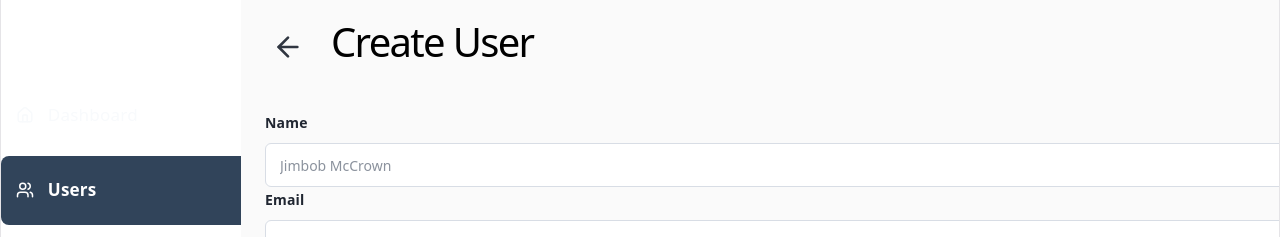
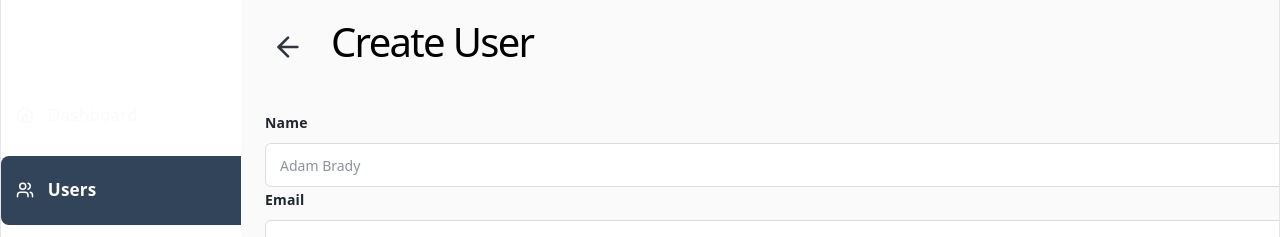
Before and after one commit to KevinMongiello/SunroofCo, a React (Vite) app in the folder sunroof-web/: page /users/new in a window 1280 px wide. Shown: the top 237 px of the page. Built offline with nearby package versions, Linux system fonts and the light colour scheme.

Commit message:
Minor polish

```diff
--- a/sunroof-web/src/components/ChatBox/ChatBoxContainer.tsx
+++ b/sunroof-web/src/components/ChatBox/ChatBoxContainer.tsx
@@ -8,7 +8,7 @@ const defaultMsg = {
   id: "123",
   role: ChatBoxMessageRoles.NOTIFICATION,
   content:
-    'Hi there, what can I help you with? You can say something like "Which projects are we working on next week?" or "Which recent project has had the highest margins?"',
+    'Hi there, what can I help you with? You can say something like "Which projects are currently active?" or "Summarize the next 3 upcoming scheduled tickets"',
 };
 
 export const ChatBoxContainer = () => {
--- a/sunroof-web/src/components/Users/UserForm.tsx
+++ b/sunroof-web/src/components/Users/UserForm.tsx
@@ -41,7 +41,7 @@ export const UserForm = ({
     label: "Name",
     inputType: "text",
     onChange: setName,
-    placeholder: "Jimbob McCrown",
+    placeholder: "Adam Brady",
     value: name,
   };
   const emailFieldConfig = {
```
Also changed, not shown: 1 other file (tests, documents, lock files or other folders).
